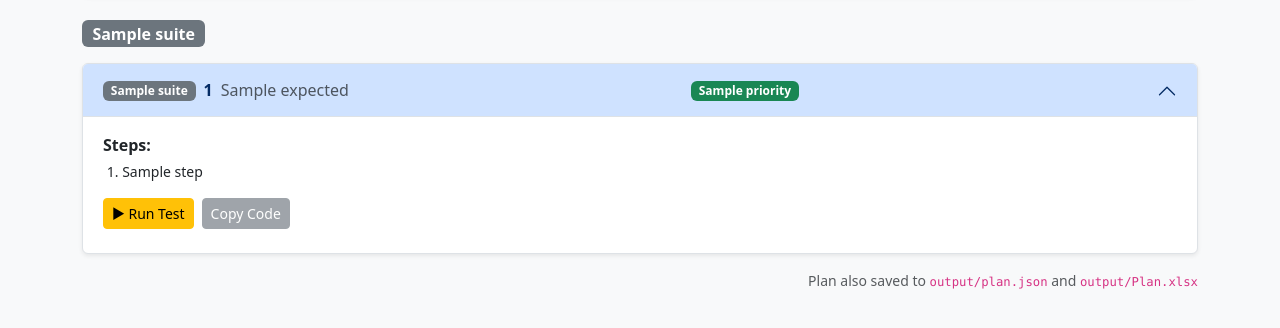
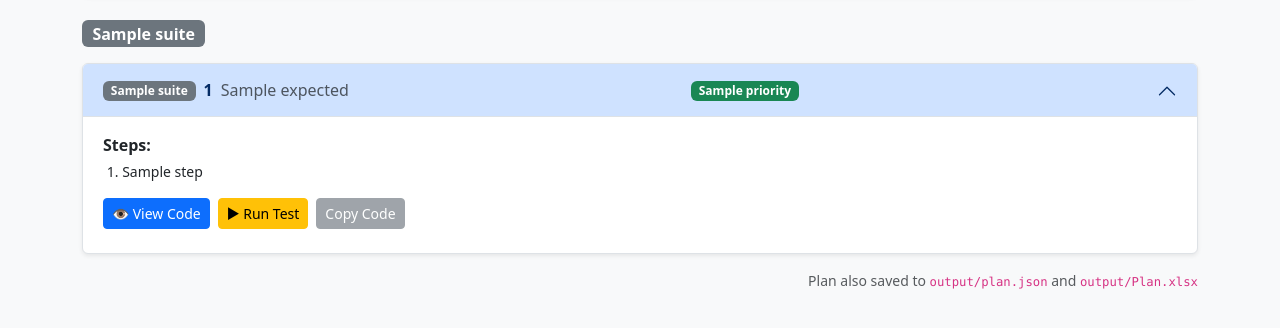
Before and after one commit to RaniAbu95/Captin-Fix-deployed, a Flask app: template templates/results.html in a window 1280 px wide, after a click that opens the changed part. Shown: the part 223-551 px from the top of the page. Run offline with Flask 3, Linux system fonts and the light colour scheme; the template is opened without the code that fills it: most values are stand-ins (such as "Sample title", 1, 10 or a date in 2020); parts of the project's set-up code (start-up, migrations or seed data) failed here and were passed over.

Commit message:
Add View Code button; fix Copy Code availability
- Add /generate-code endpoint: LLM-generates Selenium code without running it
- Add 'View Code' button per test case (calls /generate-code, ~15s)
- Copy Code is now enabled after either View Code or Run Test
- Shared showCode() helper keeps both flows consistent

Co-Authored-By: Claude Sonnet 4.6 <noreply@anthropic.com>

```diff
--- a/templates/results.html
+++ b/templates/results.html
@@ -89,8 +89,13 @@
                 {% endfor %}
               </ol>
 
-              <div class="d-flex gap-2 mb-2">
-                <button class="btn btn-sm btn-warning"
+              <div class="d-flex gap-2 mb-2 flex-wrap">
+                <button class="btn btn-sm btn-primary" id="view-btn-{{ loop.index }}"
+                        onclick="viewCode({{ loop.index }}, {{ case | tojson }}, {{ target | tojson }})">
+                  <span id="view-btn-text-{{ loop.index }}">👁 View Code</span>
+                  <span id="view-spinner-{{ loop.index }}" class="spinner-border spinner-border-sm d-none" role="status"></span>
+                </button>
+                <button class="btn btn-sm btn-warning" id="run-btn-{{ loop.index }}"
                         onclick="runTest({{ loop.index }}, {{ case | tojson }}, {{ target | tojson }})">
                   <span id="run-btn-text-{{ loop.index }}">▶ Run Test</span>
                   <span id="run-spinner-{{ loop.index }}" class="spinner-border spinner-border-sm d-none" role="status"></span>
@@ -123,17 +128,51 @@
     <script>
       const generatedCode = {};
 
-      async function runTest(idx, caseData, website) {
-        const btnText     = document.getElementById(`run-btn-text-${idx}`);
-        const spinner     = document.getElementById(`run-spinner-${idx}`);
-        const resultDiv   = document.getElementById(`result-${idx}`);
-        const codeWrapper = document.getElementById(`code-wrapper-${idx}`);
-        const codeEl      = document.getElementById(`code-${idx}`);
-        const copyBtn     = document.getElementById(`copy-btn-${idx}`);
+      function showCode(idx, code) {
+        generatedCode[idx] = code;
+        document.getElementById(`code-${idx}`).textContent = code;
+        document.getElementById(`code-wrapper-${idx}`).classList.remove('d-none');
+        document.getElementById(`copy-btn-${idx}`).disabled = false;
+      }
+
+      async function viewCode(idx, caseData, website) {
+        const btnText  = document.getElementById(`view-btn-text-${idx}`);
+        const spinner  = document.getElementById(`view-spinner-${idx}`);
+        const resultDiv = document.getElementById(`result-${idx}`);
 
         btnText.classList.add('d-none');
         spinner.classList.remove('d-none');
-        resultDiv.innerHTML = '<div class="result-output result-err">Generating code and running test… this may take a minute.</div>';
+        resultDiv.innerHTML = '<div class="result-output result-err">Generating code… this may take ~15 seconds.</div>';
+
+        try {
+          const res = await fetch('/generate-code', {
+            method: 'POST',
+            headers: { 'Content-Type': 'application/json' },
+            body: JSON.stringify({ case: caseData, website: website })
+          });
+          const data = await res.json();
+          if (data.error) {
+            resultDiv.innerHTML = `<div class="result-output result-err">Error: ${data.error}</div>`;
+          } else {
+            resultDiv.innerHTML = '';
+            showCode(idx, data.code);
+          }
+        } catch (e) {
+          resultDiv.innerHTML = `<div class="result-output result-err">Network error: ${e.message}</div>`;
+        }
+
+        btnText.classList.remove('d-none');
+        spinner.classList.add('d-none');
+      }
+
+      async function runTest(idx, caseData, website) {
+        const btnText   = document.getElementById(`run-btn-text-${idx}`);
+        const spinner   = document.getElementById(`run-spinner-${idx}`);
+        const resultDiv = document.getElementById(`result-${idx}`);
+
+        btnText.classList.add('d-none');
+        spinner.classList.remove('d-none');
+        resultDiv.innerHTML = '<div class="result-output result-err">Running test… this may take a minute.</div>';
 
         try {
           const res = await fetch('/run-test', {
@@ -142,22 +181,15 @@
             body: JSON.stringify({ case: caseData, website: website })
           });
           const data = await res.json();
-
           if (data.error) {
             resultDiv.innerHTML = `<div class="result-output result-err">Error: ${data.error}</div>`;
           } else {
-            const r   = data.result;
-            const cls = r.status === 'Pass' ? 'result-pass' : 'result-fail';
+            const r    = data.result;
+            const cls  = r.status === 'Pass' ? 'result-pass' : 'result-fail';
             const icon = r.status === 'Pass' ? '✅' : '❌';
             resultDiv.innerHTML =
               `<div class="result-output ${cls}">${icon} ${r.status}${r.error ? ': ' + r.error : ''}</div>`;
-
-            if (data.code) {
-              generatedCode[idx] = data.code;
-              codeEl.textContent = data.code;
-              codeWrapper.classList.remove('d-none');
-              copyBtn.disabled = false;
-            }
+            if (data.code) showCode(idx, data.code);
           }
         } catch (e) {
           resultDiv.innerHTML = `<div class="result-output result-err">Network error: ${e.message}</div>`;
```
Also changed, not shown: main.py (+21 -0 lines).
